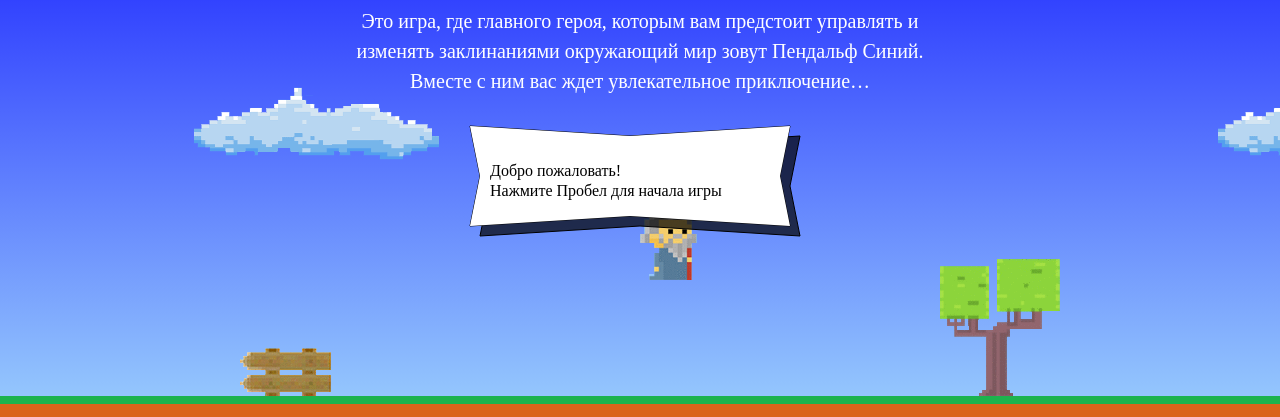
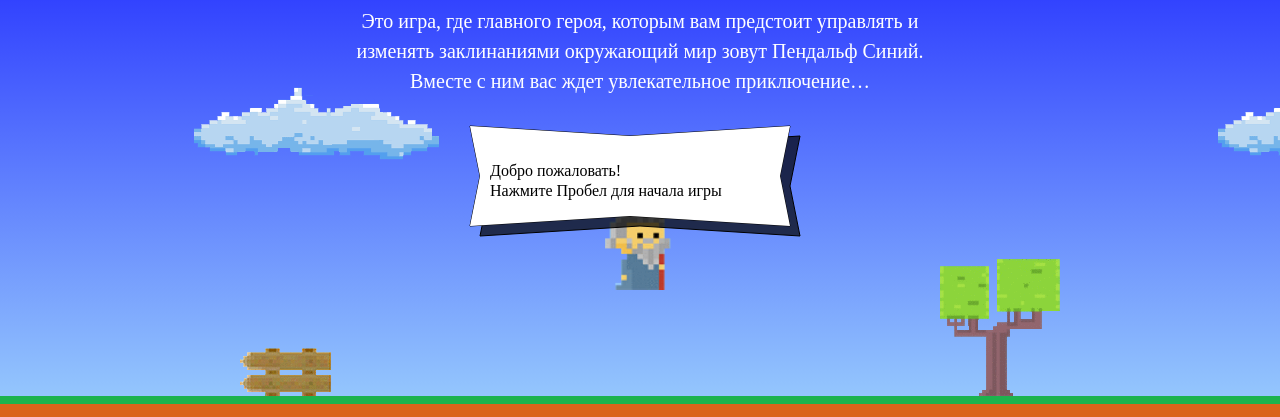
Before and after one commit to fonavi/323827-code-and-magick-18, a website: page index.html in a window 1280 px wide. Shown: the part 203-620 px from the top of the page. Drawn offline with Linux system fonts and the light colour scheme; a web font is replaced by a local one.

Commit message:
Update index.html

```diff
--- a/index.html
+++ b/index.html
@@ -182,33 +182,25 @@
 </template>
 
 <script>
-	var fireballSize = 22;
-	var getFireballSpeed = fireballSpeed(left);
-		function fireballSpeed(left) {
-			 if (left) {
-            return 5;
-		}   return 2;
-        };
-	var wizardSpeed = 3;
-	var wizardWidth = 70;
-	var getWizardHeight = wizardHeight(wizardWidth);
-		function wizardHeright(wiz) {
-		return (wiz) * 1.337;
-		};
-	function getWizardX(width) {
-		return width / 2;
-	};
-	function getWizardY(height) {
-		return height / 3;
-	};
+	var fireballSize = 22; // размер фаербола
+	var getFireballSpeed = function(left) {
+	return left ? 5 : 2;
+}; // скорость фаербола
+
+	var wizardSpeed = 3; // скорость волшебника
+	var wizardWidth = 70; // ширина волшебника
+	function getWizardHeight(wizardHeight) {
+		return wizardHeight * 1.337
+};
 
 
+	function getWizardX(width) {
+    		return width/2 - wizardWidth/2
+}; // положение по оси Х
 
-
-
-
-
-
+	function getWizardY(height) {
+		return height/3
+}; // положение по оси Y
 
 </script>
 
```
